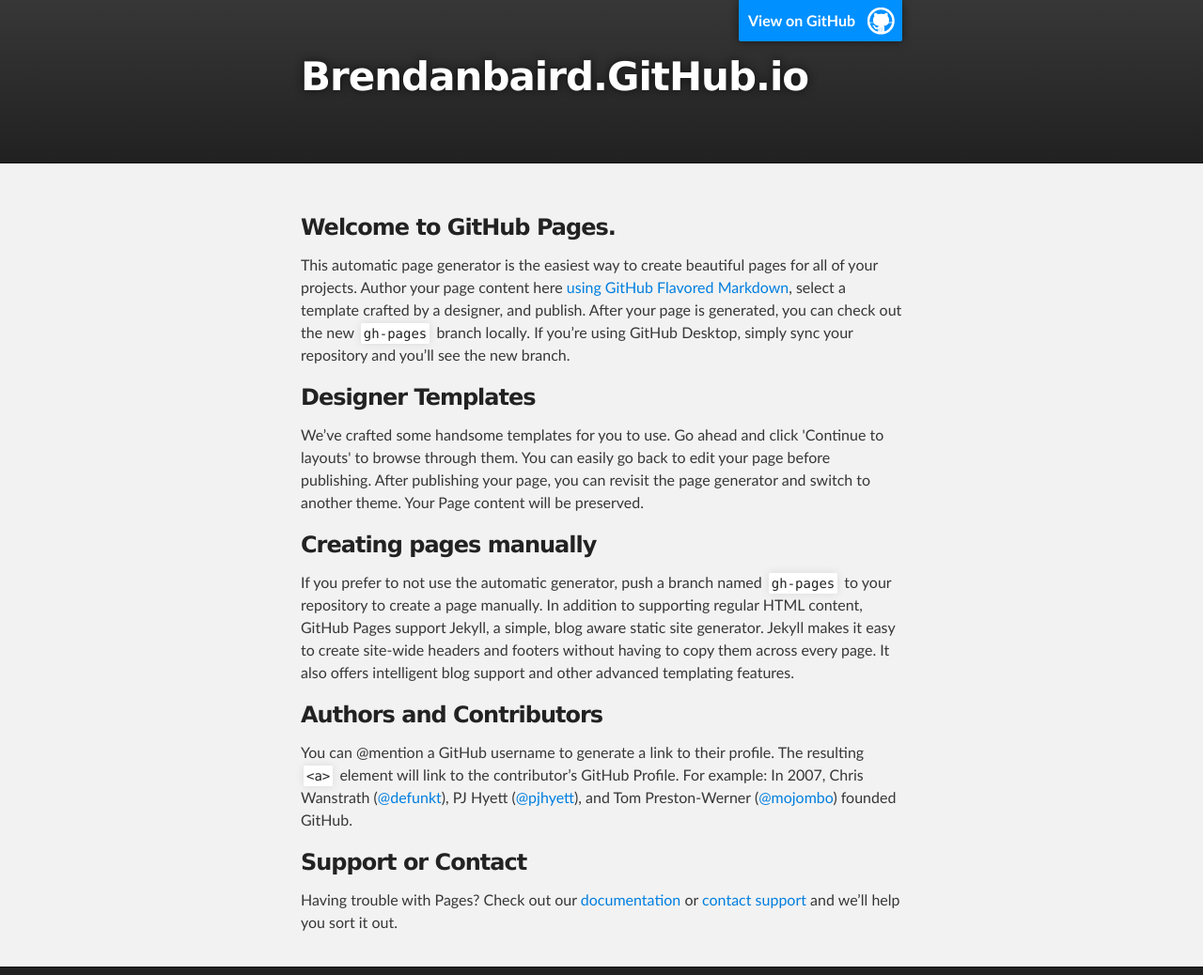
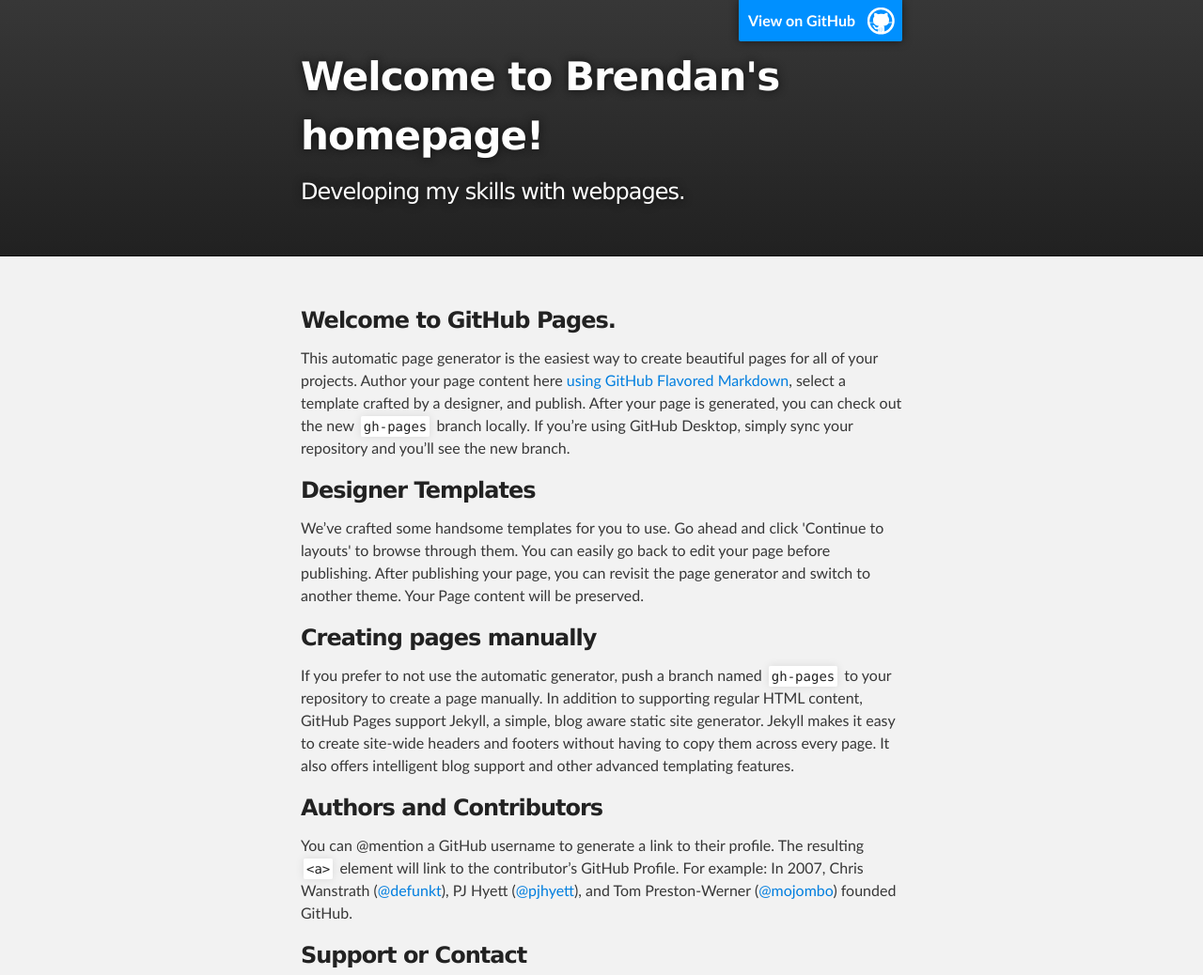
Before and after one commit to brendanbaird/brendanbaird.github.io, a plain HTML site: page index.html in a window 1280 px wide. Shown: the top 1038 px of the page at 94% size. Drawn offline with Linux system fonts and the light colour scheme.

Commit message:
Added a friendlier title and tagline

```diff
--- a/index.html
+++ b/index.html
@@ -8,7 +8,7 @@
 
     <link rel="stylesheet" type="text/css" media="screen" href="stylesheets/stylesheet.css">
 
-    <title>Brendanbaird.GitHub.io</title>
+    <title>Brendanbaird.Github.io</title>
   </head>
 
   <body>
@@ -18,8 +18,8 @@
         <header class="inner">
           <a id="forkme_banner" href="https://github.com/brendanbaird">View on GitHub</a>
 
-          <h1 id="project_title">Brendanbaird.GitHub.io</h1>
-          <h2 id="project_tagline"></h2>
+          <h1 id="project_title">Welcome to Brendan's homepage!</h1>
+          <h2 id="project_tagline">Developing my skills with webpages.</h2>
 
         </header>
     </div>
```
